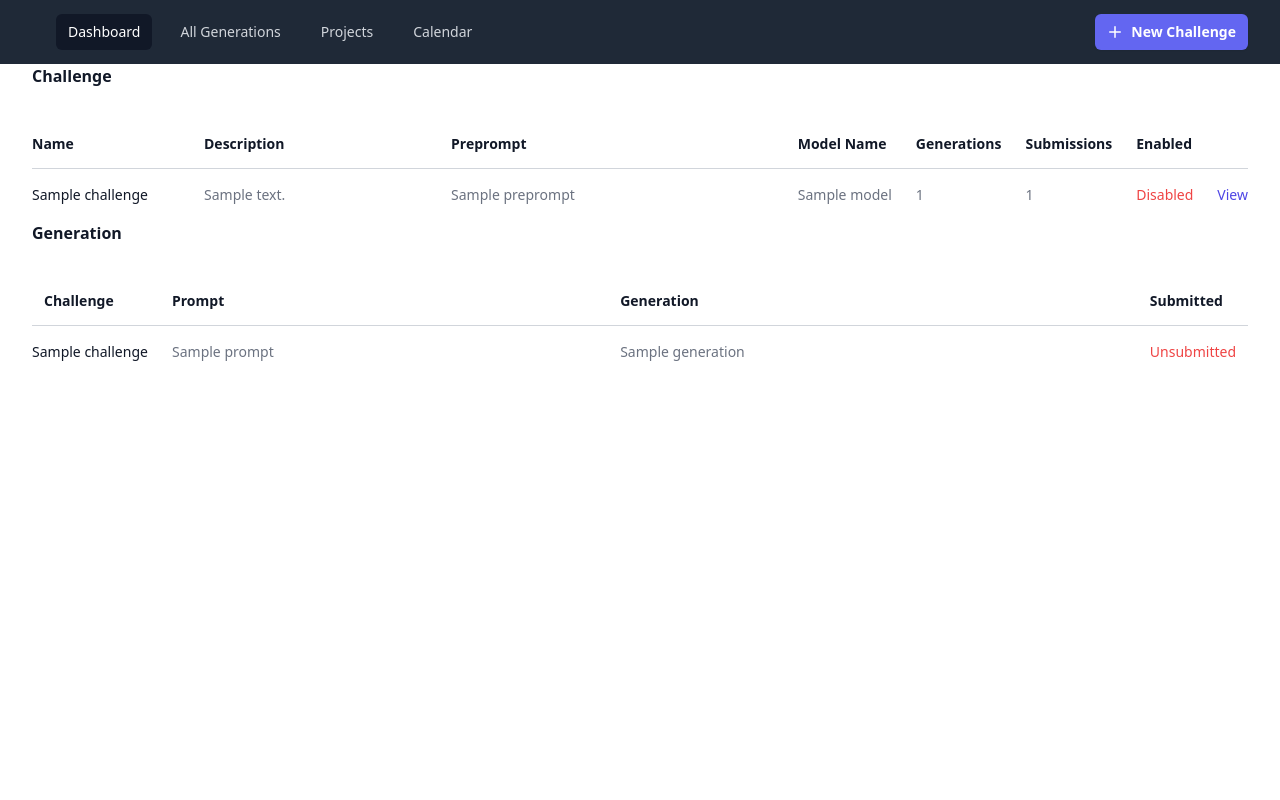
After one commit to aivillage/llm_wordle, a FastAPI app: template templates/generations.html in a window 1280 px wide. The commit adds this page. Run offline with FastAPI, Linux system fonts and the light colour scheme; the template is opened without the code that fills it: most values are stand-ins (such as "Sample title", 1, 10 or a date in 2020); style sheets or scripts are compiled from the project's sources.

Commit message:
admin seems to be working

```diff
--- a/app/auth.py
+++ b/app/auth.py
@@ -51,7 +51,7 @@ class OAuth2PasswordBearerWithCookie(OAuth2):
 
 
     async def __call__(self, request: Request) -> Optional[str]:
-        authorization: str = request.cookies.get(settings.COOKIE_NAME)
+        authorization: str = request.cookies.get(COOKIE_NAME)
         scheme, param = get_authorization_scheme_param(authorization)
         if not authorization or scheme.lower() != "bearer":
             if self.auto_error:
--- a/app/generation.py
+++ b/app/generation.py
@@ -45,7 +45,7 @@ async def get_challenge():
         )
 
 class SubmitRequest(BaseModel):
-    generation_id: str
+    generation_id: int
 
 class SubmitResponse(BaseModel):
     message: str
@@ -55,4 +55,5 @@ async def submit(request: SubmitRequest) -> SubmitResponse:
     with SessionLocal() as session:
         generation = session.query(Generation).filter(Generation.id == request.generation_id).first()
         generation.submitted = True
+        session.commit()
     return SubmitResponse(message="Thanks for submitting!")
--- a/app/schema.py
+++ b/app/schema.py
@@ -6,6 +6,9 @@ from sqlalchemy.orm import DeclarativeBase
 from sqlalchemy.orm import Mapped
 from sqlalchemy.orm import mapped_column
 from sqlalchemy.orm import relationship
+from sqlalchemy.orm import object_session
+from sqlalchemy import select, func
+
 from sqlalchemy import create_engine
 from sqlalchemy.orm import Session, sessionmaker
 import json
@@ -25,6 +28,7 @@ class Generation(Base):
     prompt: Mapped[str]
     generation: Mapped[Optional[str]]
     challenge: Mapped["Challenge"] = relationship()
+    submitted: Mapped[bool] = mapped_column(default=False)
 
     def __repr__(self) -> str:
         return f"Generation(id={self.id!r}, challenge={self.challenge!r}, prompt={self.prompt!r})"
@@ -36,6 +40,7 @@ class Challenge(Base):
     name: Mapped[str]
     description: Mapped[str]
     preprompt: Mapped[str]
+    enabled: Mapped[bool] = mapped_column(default=True)
     model: Mapped["Model"] = relationship()
 
     def __repr__(self) -> str:
@@ -53,6 +58,18 @@ class Challenge(Base):
         generated_text = json_response[0]['generated_text']
         return Generation(prompt=prompt, generation=generated_text, challenge=self)
 
+    @property
+    def generation_count(self):
+        return object_session(self).scalar(
+
+        )
+
+
+    @property
+    def submission_count(self):
+        return object_session(self).scalar(
+            select(func.count(Generation.id)).where(Generation.challenge_id == self.id and Generation.submitted == True)
+        )
 
 class Model(Base):
     __tablename__ = "model"
--- /dev/null
+++ b/templates/admin_nav.html
@@ -0,0 +1,25 @@
+<nav class="bg-gray-800">
+    <div class="mx-auto max-w-7xl px-4 sm:px-6 lg:px-8">
+      <div class="flex h-16 justify-between">
+        <div class="flex">
+          <div class="hidden md:ml-6 md:flex md:items-center md:space-x-4">
+            <!-- Current: "bg-gray-900 text-white", Default: "text-gray-300 hover:bg-gray-700 hover:text-white" -->
+            <a href="{{ url_for('admin_root') }}" class="bg-gray-900 text-white rounded-md px-3 py-2 text-sm font-medium" aria-current="page">Dashboard</a>
+            <a href="{{ url_for('view_generations') }}" class="text-gray-300 hover:bg-gray-700 hover:text-white rounded-md px-3 py-2 text-sm font-medium">All Generations</a>
+            <a href="#" class="text-gray-300 hover:bg-gray-700 hover:text-white rounded-md px-3 py-2 text-sm font-medium">Projects</a>
+            <a href="#" class="text-gray-300 hover:bg-gray-700 hover:text-white rounded-md px-3 py-2 text-sm font-medium">Calendar</a>
+          </div>
+        </div>
+        <div class="flex items-center">
+          <div class="flex-shrink-0">
+            <button type="button" class="relative inline-flex items-center gap-x-1.5 rounded-md bg-indigo-500 px-3 py-2 text-sm font-semibold text-white shadow-sm hover:bg-indigo-400 focus-visible:outline focus-visible:outline-2 focus-visible:outline-offset-2 focus-visible:outline-indigo-500">
+              <svg class="-ml-0.5 h-5 w-5" viewBox="0 0 20 20" fill="currentColor" aria-hidden="true">
+                <path d="M10.75 4.75a.75.75 0 00-1.5 0v4.5h-4.5a.75.75 0 000 1.5h4.5v4.5a.75.75 0 001.5 0v-4.5h4.5a.75.75 0 000-1.5h-4.5v-4.5z" />
+              </svg>
+              <a href="{{ url_for('new_challenge') }}">New Challenge</a>
+            </button>
+          </div>
+        </div>
+      </div>
+    </div>
+</nav>
--- /dev/null
+++ b/templates/base.html
@@ -0,0 +1,16 @@
+<!doctype html>
+<html class="h-full bg-white">
+<head>
+    <title>LLM Challenge of the Day</title>
+    <link rel="shortcut icon" href="{{ url_for('static', path='/img/favicon.ico') }}">
+    <link href="{{ url_for('static', path='/css/styles.css') }}" rel="stylesheet">
+</head>
+<body class="h-full">
+    <main>
+    {% block content %}
+    {% endblock %}
+    </main>
+    {% block scripts %}
+    {% endblock %}
+</body>
+</html>
--- /dev/null
+++ b/templates/generations.html
@@ -0,0 +1,95 @@
+{% extends "base.html" %}
+
+{% block content %}
+{% include "admin_nav.html" %}
+
+{% if challenge %}
+<div class="px-4 sm:px-6 lg:px-8">
+  <div class="sm:flex sm:items-center">
+    <div class="sm:flex-auto">
+      <h1 class="text-base font-semibold leading-6 text-gray-900">Challenge</h1>
+    </div>
+  </div>
+  <div class="mt-8 flow-root">
+    <div class="-mx-4 -my-2 overflow-x-auto sm:-mx-6 lg:-mx-8">
+      <div class="inline-block min-w-full py-2 align-middle sm:px-6 lg:px-8">
+        <table class="min-w-full divide-y divide-gray-300">
+          <thead>
+            <tr>
+              <th scope="col" class="py-3.5 pl-4 pr-3 text-left text-sm font-semibold text-gray-900 sm:pl-0 w-40">Name</th>
+              <th scope="col" class="px-3 py-3.5 text-left text-sm font-semibold text-gray-900">Description</th>
+              <th scope="col" class="px-3 py-3.5 text-left text-sm font-semibold text-gray-900">Preprompt</th>
+              <th scope="col" class="px-3 py-3.5 text-left text-sm font-semibold text-gray-900 w-16">Model Name</th>
+              <th scope="col" class="px-3 py-3.5 text-left text-sm font-semibold text-gray-900 w-5">Generations</th>
+              <th scope="col" class="px-3 py-3.5 text-left text-sm font-semibold text-gray-900 w-5" >Submissions</th>
+              <th scope="col" class="px-3 py-3.5 text-left text-sm font-semibold text-gray-900 w-5">Enabled</th>
+              <th scope="col" class="relative py-3.5 pl-3 pr-4 sm:pr-0 w-5">
+                <span class="sr-only">View</span>
+              </th>
+            </tr>
+          </thead>
+          <tbody class="divide-y divide-gray-200">
+            <tr>
+              <td class="whitespace-nowrap py-4 pl-4 pr-3 text-sm font-medium text-gray-900 sm:pl-0">{{ challenge.name }}</td>
+              <td class="whitespace-nowrap px-3 py-4 text-sm text-gray-500">{{ challenge.description }}</td>
+              <td class="whitespace-nowrap px-3 py-4 text-sm text-gray-500">{{ challenge.preprompt }}</td>
+              <td class="whitespace-nowrap px-3 py-4 text-sm text-gray-500">{{ challenge.model }}</td>
+              <td class="whitespace-nowrap px-3 py-4 text-sm text-gray-500">{{ challenge.num_generations }}</td>
+              <td class="whitespace-nowrap px-3 py-4 text-sm text-gray-500">{{ challenge.num_submissions }}</td>
+              {% if challenge.enabled %}
+                  <td class="whitespace-nowrap px-3 py-4 text-sm text-green-500">Enabled</td>
+              {% else %}
+                  <td class="whitespace-nowrap px-3 py-4 text-sm text-red-500">Disabled</td>
+              {% endif %}
+              <td class="relative whitespace-nowrap py-4 pl-3 pr-4 text-right text-sm font-medium sm:pr-0">
+                <a href="#" class="text-indigo-600 hover:text-indigo-900">View</a>
+              </td>
+            </tr>
+            <!-- More people... -->
+          </tbody>
+        </table>
+      </div>
+    </div>
+  </div>
+</div>
+{% endif %}
+
+<div class="px-4 sm:px-6 lg:px-8">
+    <div class="sm:flex sm:items-center">
+      <div class="sm:flex-auto">
+        <h1 class="text-base font-semibold leading-6 text-gray-900">Generation</h1>
+      </div>
+    </div>
+    <div class="mt-8 flow-root">
+      <div class="-mx-4 -my-2 overflow-x-auto sm:-mx-6 lg:-mx-8">
+        <div class="inline-block min-w-full py-2 align-middle sm:px-6 lg:px-8">
+          <table class="min-w-full divide-y divide-gray-300">
+            <thead>
+              <tr>
+                <th scope="col" class="px-3 py-3.5 text-left text-sm font-semibold text-gray-900 w-32">Challenge</th>
+                <th scope="col" class="px-3 py-3.5 text-left text-sm font-semibold text-gray-900">Prompt</th>
+                <th scope="col" class="px-3 py-3.5 text-left text-sm font-semibold text-gray-900">Generation</th>
+                <th scope="col" class="px-3 py-3.5 text-left text-sm font-semibold text-gray-900 w-5">Submitted</th>
+              </tr>
+            </thead>
+            <tbody class="divide-y divide-gray-200">
+              {% for generation in generations %}
+              <tr>
+                <td class="whitespace-nowrap py-4 pl-4 pr-3 text-sm font-medium text-gray-900 sm:pl-0">{{ generation.challenge }}</td>
+                <td class="whitespace-nowrap px-3 py-4 text-sm text-gray-500">{{ generation.prompt }}</td>
+                <td class="whitespace-nowrap px-3 py-4 text-sm text-gray-500">{{ generation.generation }}</td>
+                {% if generation.submitted %}
+                    <td class="whitespace-nowrap px-3 py-4 text-sm text-green-500">Submitted</td>
+                {% else %}
+                    <td class="whitespace-nowrap px-3 py-4 text-sm text-red-500">Unsubmitted</td>
+                {% endif %}
+              </tr>
+              {% endfor %}
+              <!-- More people... -->
+            </tbody>
+          </table>
+        </div>
+      </div>
+    </div>
+  </div>
+{% endblock %}
```
Also changed, not shown: app/admin.py (+123 -4 lines), templates/admin.html (+56 -10 lines), templates/index.html (+5 -11 lines), templates/login.html (+25 -11 lines), templates/new_challenge.html (+39 -0 lines), templates/admin_base.html (added).
